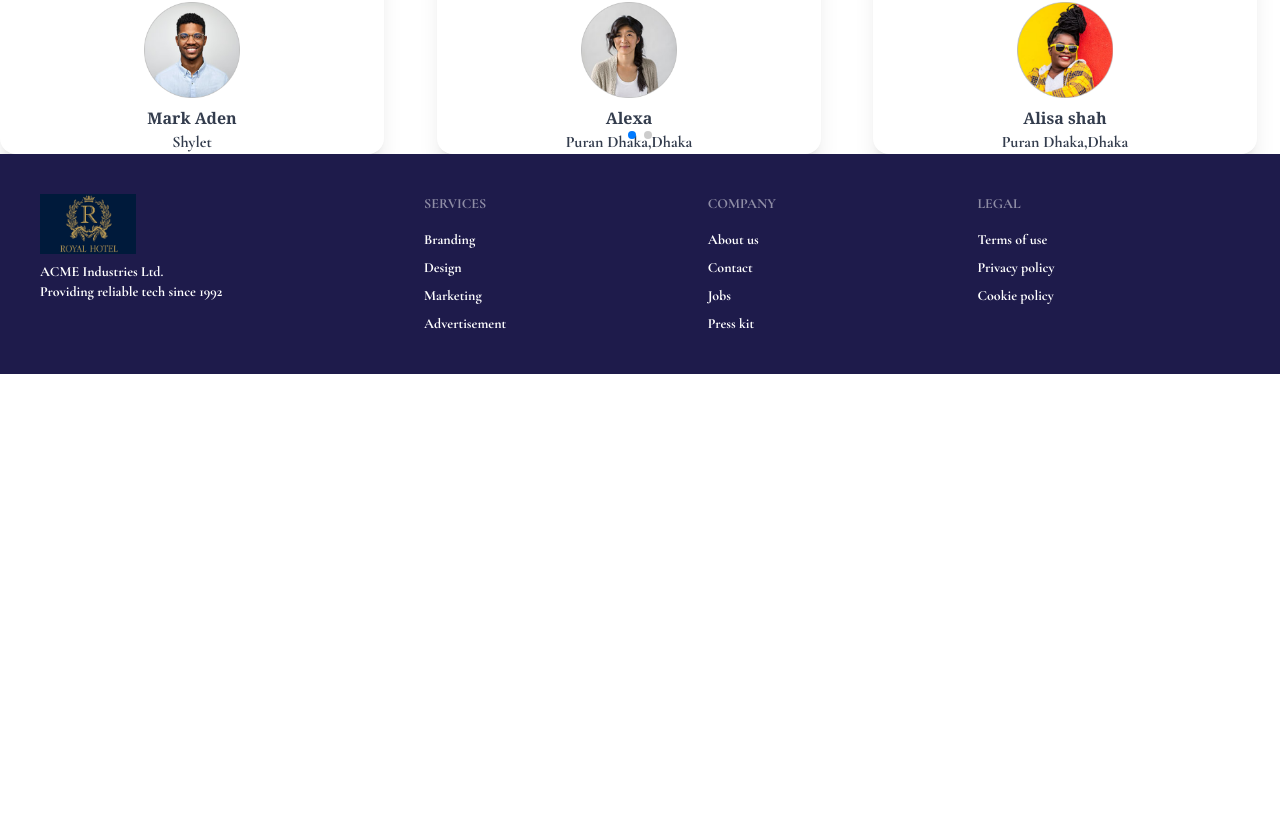
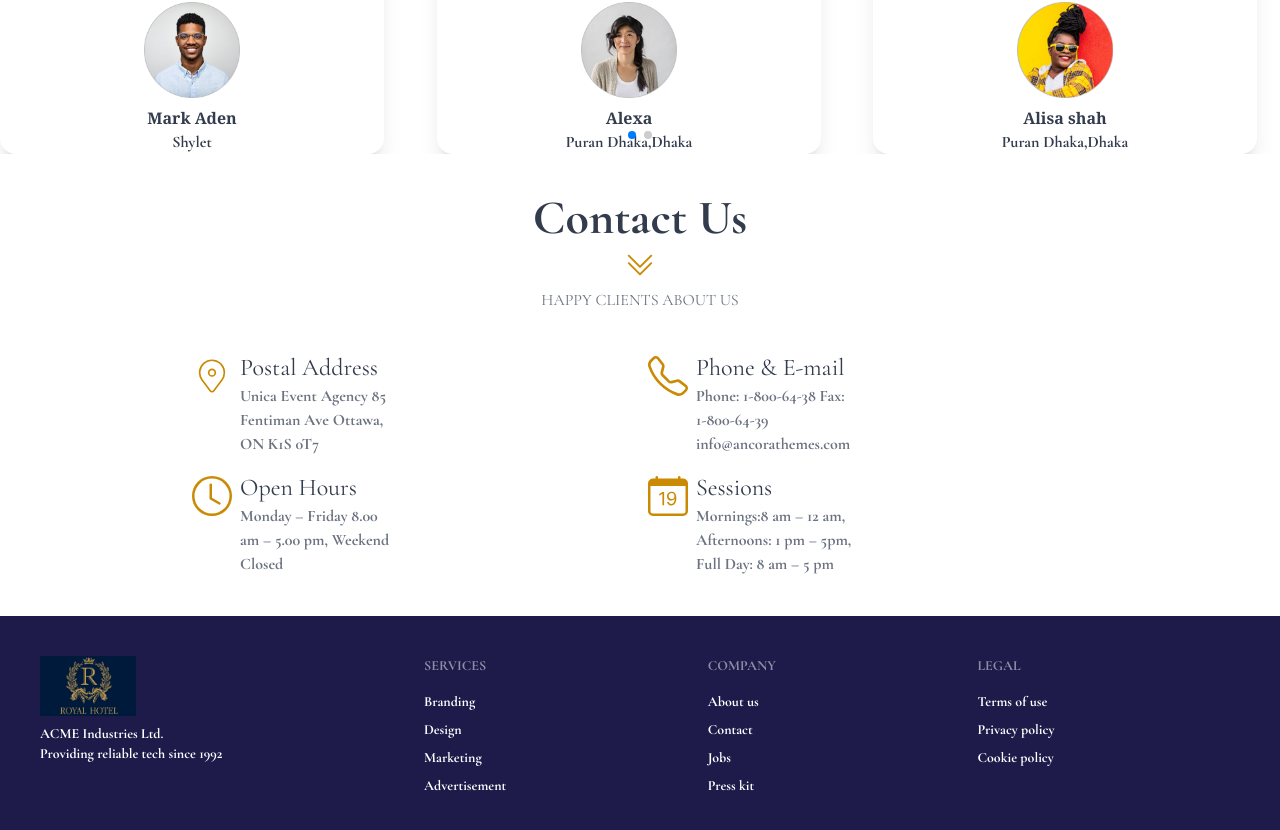
Before and after one commit to Mahedi205339/Hotal-Royal-grandium-client, a React (Vite) app: page / in a window 1280 px wide. Shown: the part 2251-3081 px from the top of the page. Before the commit the page ends 2625 px from the top, so only its background shows below. Built offline with nearby package versions, Linux system fonts and the light colour scheme; no server answers.

Commit message:
added service details section

```diff
--- a/src/Pages/ErrorPage/ErrorPage.jsx
+++ b/src/Pages/ErrorPage/ErrorPage.jsx
@@ -1,9 +1,16 @@
-
-
+import { Link } from 'react-router-dom';
+import errorPhoto from '../../assets/not-found.png'
 const ErrorPage = () => {
     return (
-        <div>
+        <div className='w-full h-[100vh] flex justify-center items-center'>
 
+            <div>
+                <h3 className="text-2xl text-center">404: Page not found</h3>
+                <img src={errorPhoto} alt="" />
+                <Link to='/'>
+                    <button className='px-2 py-1 border border-red-500 font-bold rounded'>Go to home</button>
+                </Link>
+            </div>
         </div>
     );
 };
--- a/src/Pages/Home/Home/Home.jsx
+++ b/src/Pages/Home/Home/Home.jsx
@@ -3,6 +3,7 @@ import Testimonials from "../../../components/Testimonials/Testimonials";
 import Banner from "../Banner/Banner";
 import BottomBanner from "../ButtomBanner/BottomBanner";
 import Services from "../../../components/Services/Services";
+import ContactUs from "../../../components/ContactUs/ContactUs";
 
 
 const Home = () => {
@@ -14,6 +15,7 @@ const Home = () => {
             <BottomBanner></BottomBanner>
             <Services></Services>
             <Testimonials></Testimonials>
+            <ContactUs></ContactUs>
 
         </div>
     );
--- a/src/Routes/Routes.jsx
+++ b/src/Routes/Routes.jsx
@@ -7,6 +7,7 @@ import Register from "../Pages/Registration/Registration";
 import CheckOut from "../Pages/CheckOut/CheckOut";
 import PrivateRoute from "./PrivateRoute";
 import ErrorPage from "../Pages/ErrorPage/ErrorPage";
+import ServiceDetails from "../components/ServiceDetails/ServiceDetails";
 
 const route = createBrowserRouter([
     {
@@ -36,6 +37,11 @@ const route = createBrowserRouter([
                 loader:({params})=>fetch(`http://localhost:5000/services/${params.id}`)
 
             },
+            {
+                path: '/details/:id',
+                element: <PrivateRoute><ServiceDetails></ServiceDetails> </PrivateRoute>,
+                loader:({params})=>fetch(`http://localhost:5000/services/${params.id}`)
+            }
 
        ],
        errorElement:<ErrorPage></ErrorPage>
--- /dev/null
+++ b/src/components/ContactUs/ContactUs.jsx
@@ -0,0 +1,57 @@
+import { BsChevronDoubleDown ,BsTelephone ,BsClock ,BsCalendarDate} from 'react-icons/bs';
+import { CiLocationOn } from 'react-icons/ci';
+
+
+const ContactUs = () => {
+    return (
+        <div>
+
+            <div className='my-4 md:my-10 text-center'>
+                <h1 className='text-2xl md:text-3xl lg:text-5xl font-bold'>Contact Us</h1>
+                <BsChevronDoubleDown className="text-yellow-600 text-xl md:text-3xl w-full mx-auto my-2"></BsChevronDoubleDown>
+                <p className='uppercase text-gray-500'>Happy Clients About us</p>
+            </div>
+            <div className='max-w-4xl mx-auto  my-10 '>
+                <div className='grid grid-cols-1 md:grid-cols-2 gap-4 '>
+                    <div className='w-52 flex gap-2'>
+                        <CiLocationOn className="text-5xl text-yellow-600"></CiLocationOn>
+                        <div>
+                            <h4 className="text-2xl">Postal Address</h4>
+                            <p className='w-40 font-semibold text-gray-500'>Unica Event Agency 85 Fentiman Ave Ottawa, ON K1S 0T7</p>
+                        </div>
+                    </div>
+                    <div className='flex w-52 gap-2'>
+                        <BsTelephone className="text-5xl text-yellow-600"></BsTelephone>
+                        <div>
+                            <h4 className="text-2xl">Phone & E-mail</h4>
+                            <p className='w-40 font-semibold text-gray-500'>Phone: 1-800-64-38
+                                Fax: 1-800-64-39
+                                info@ancorathemes.com</p>
+                        </div>
+                    </div>
+                    <div className='flex w-52 gap-2'>
+                        <BsClock className="text-5xl text-yellow-600"></BsClock>
+                        <div>
+                            <h4 className="text-2xl">Open Hours</h4>
+                            <p className='w-40 font-semibold text-gray-500'>Monday – Friday 8.00 am – 5.00 pm, Weekend Closed</p>
+                        </div>
+                    </div>
+                    <div className='flex w-52 gap-2'>
+                        <BsCalendarDate className="text-5xl text-yellow-600"></BsCalendarDate>
+                        <div>
+                            <h4 className="text-2xl">Sessions</h4>
+                            <p className='w-40 font-semibold text-gray-500'>Mornings:8 am – 12 am, Afternoons: 1 pm – 5pm, Full Day: 8 am – 5 pm</p>
+                        </div>
+                    </div>
+                </div>
+            </div>
+
+
+
+
+        </div>
+
+    );
+};
+
+export default ContactUs
--- a/src/components/ServiceCart/ServiceCart.jsx
+++ b/src/components/ServiceCart/ServiceCart.jsx
@@ -1,7 +1,6 @@
 import { Link } from "react-router-dom";
-
 const ServicesCart = ({ service }) => {
-    const { name, price_per_night, image , _id} = service
+    const { name, price_per_night, image, _id } = service
 
     return (
 
@@ -12,7 +11,8 @@ const ServicesCart = ({ service }) => {
                 <p className="text-2xl font-bold text-yellow-700">Cost: $ {price_per_night}</p>
                 <div className="card-actions justify-center">
 
-                  <Link to={`/checkout/${_id}`}><button className="btn bg-yellow-700 hover:bg-yellow-600 text-white">Book Now</button> </Link>
+                    {/* <Link to={`/checkout/${_id}`}><button className="btn bg-yellow-700 hover:bg-yellow-600 text-white">Details</button> </Link> */}
+                    <Link to={`/details/${_id}`}><button className="btn bg-yellow-700 hover:bg-yellow-600 text-white">Details</button> </Link>
                 </div>
             </div>
         </div>
--- /dev/null
+++ b/src/components/ServiceDetails/ServiceDetails.jsx
@@ -0,0 +1,65 @@
+import { Link, useLoaderData } from "react-router-dom";
+import { FaRegComment } from 'react-icons/fa';
+
+
+const ServiceDetails = () => {
+    const service = useLoaderData();
+    const { name, price_per_night, image, _id, availability, room_description } = service
+
+    return (
+        <div className="max-w-7xl mx-auto flex flex-col  lg:grid lg:grid-cols-5 md:gap-10">
+            <div className="col-span-3">
+                <div className="card card-compact  bg-base-100">
+                    <figure><img className="w-96 md:w-[600px]" src={image} alt="Shoes" /></figure>
+                    <div className="card-body">
+                        <h2 className="text-2xl md:text-3xl lg:text-4xl  font-semibold">{name}</h2>
+                        <p className="text-xl font-bold">Cost:<span className="text-xl md:text-2xl font-extrabold"> ${price_per_night}</span></p>
+                        <h2 className="text-2xl font-bold">Availability: {availability}</h2>
+                        <p>{room_description}</p>
+                        <Link to={`/checkout/${_id}`}><button className="btn bg-yellow-700 hover:bg-yellow-600 text-white">Book Now</button> </Link>
+                    </div>
+
+                </div>
+            </div>
+            <div className="  lg:col-span-2 w-full pl-3">
+                <div>
+                    <h2 className="text-xl my-3 md:text-2xl font-bold">Recent posts</h2>
+                    <hr className="w-3/4 border-gray-400" />
+                    <h3 className="text-gray-500 my-2">How to Start an Event Planning Service</h3>
+                    <div className="flex gap-1 text-gray-500">
+                        <p className="text-red-500">AUG 6 , 2023</p>
+                        <p>| Admin |</p>
+                        <div className="flex items-center gap-2">
+                            <FaRegComment></FaRegComment>
+                            <p> comments</p>
+                        </div>
+                    </div>
+                </div>
+                <div className="my-6">
+                    <h3 className="text-gray-500 my-2">Turning a Profit in the Event Planning Business</h3>
+                    <div className="flex gap-1 text-gray-500">
+                        <p className="text-red-500">AUG 6 , 2023</p>
+                        <p>| Admin |</p>
+                        <div className="flex items-center gap-2">
+                            <FaRegComment></FaRegComment>
+                            <p> comments</p>
+                        </div>
+                    </div>
+                </div>
+                <div>
+                    <h3 className="text-gray-500 my-2">How to Start an Event Planning Service</h3>
+                    <div className="flex gap-1 text-gray-500">
+                        <p className="text-red-500">AUG 6 , 2023</p>
+                        <p>| Admin |</p>
+                        <div className="flex items-center gap-2">
+                            <FaRegComment></FaRegComment>
+                            <p> comments</p>
+                        </div>
+                    </div>
+                </div>
+            </div>
+        </div>
+    );
+};
+
+export default ServiceDetails;
```
Also changed, not shown: src/assets/not-found.png (added).
